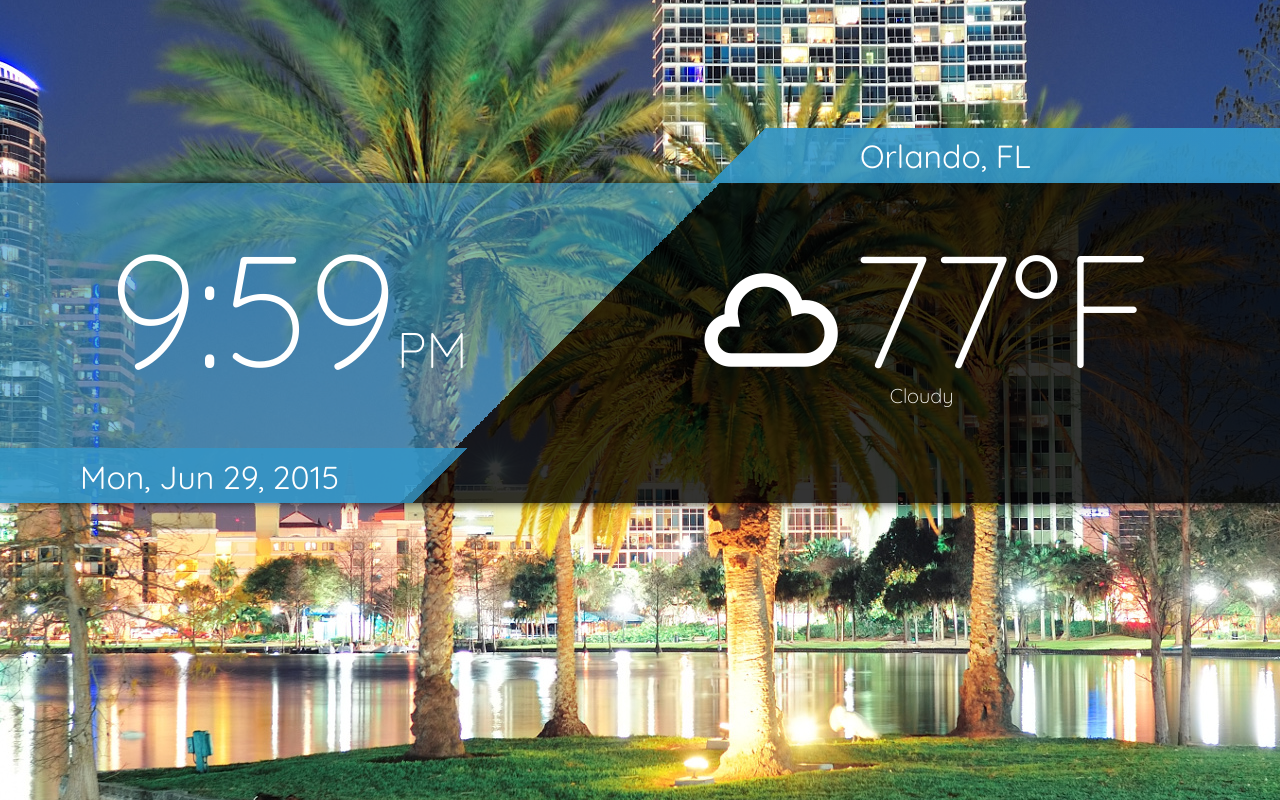
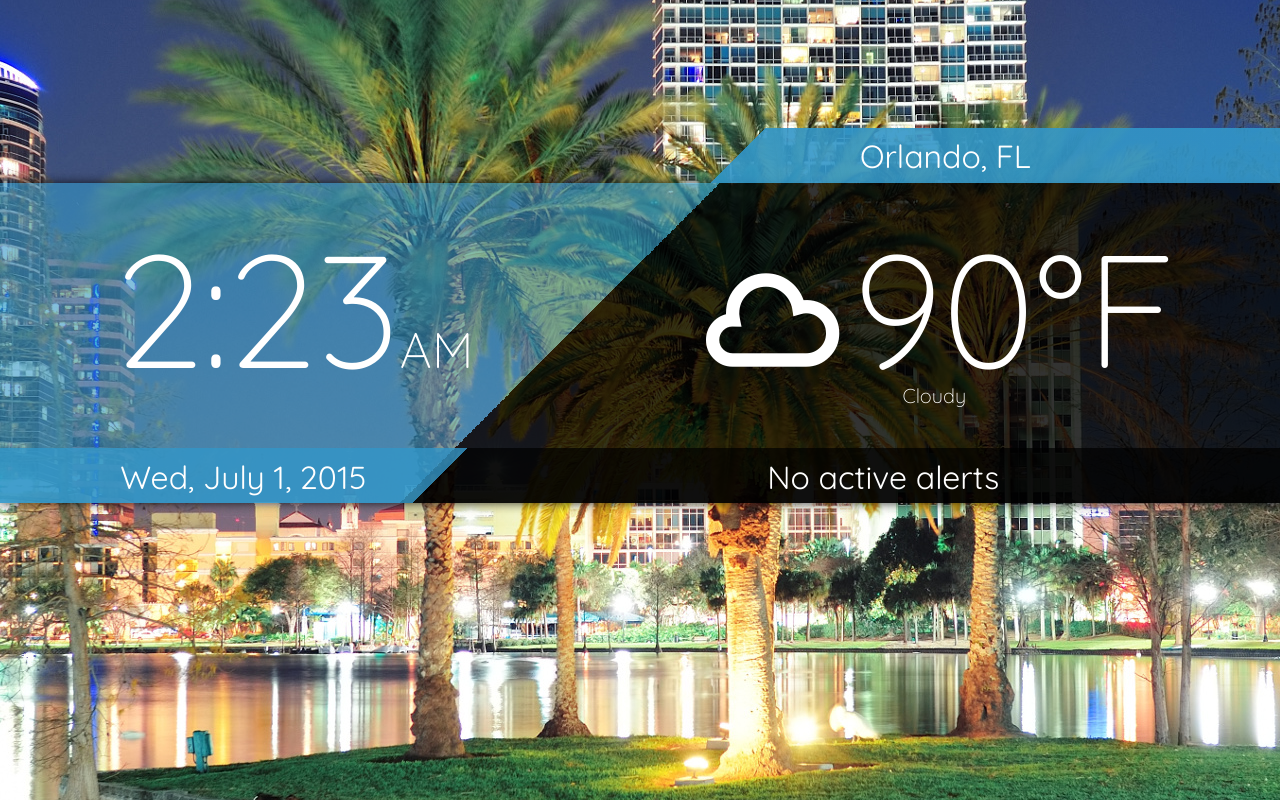
Before and after one commit to captainpainway/Weather-App, a plain HTML site: page index.htm in a window 1280 px wide. Drawn offline with Linux system fonts and the light colour scheme.

Commit message:
Got the JS time working!

```diff
--- /dev/null
+++ b/dateandtime.js
@@ -0,0 +1,30 @@
+function clock() {
+	var d = new Date();
+
+	var hours = d.getHours();
+	var minutes = d.getMinutes();
+
+	//Used to pad the minutes with leading zeros
+	minutes = (minutes < 10 ? "0" : "") + minutes;
+
+	//Math-y adjustments
+	var amPm = (hours < 12) ? "AM" : "PM";
+	hours = (hours > 12) ? hours - 12 : hours;
+	hours = (hours == 0) ? 12 : hours;
+
+	//Adds the time to the page
+	document.getElementById('time').innerHTML = hours + ":" + minutes + '<span class="ampm">' + amPm + '</span>';
+
+	var weekday = ['Sun', 'Mon', 'Tue', 'Wed', 'Thur', 'Fri', 'Sat'];
+	var day = weekday[d.getDay()];
+
+
+	var thisMonth = ['Jan', 'Feb', 'Mar', 'Apr', 'May', 'June', 'July', 'Aug', 'Sep', 'Oct', 'Nov', 'Dec']
+	var month = thisMonth[d.getMonth()];
+
+	var date = d.getDate();
+	var year = d.getFullYear();
+
+	//Adds the date to the page
+	document.getElementById('fulldate').innerHTML = day + ", " + month + " " + date + ", " + year;
+};
--- a/index.htm
+++ b/index.htm
@@ -4,7 +4,7 @@
   <link rel='stylesheet' href='font/typicons.min.css'>
 </head>
 
-<body>
+<body onload="clock(); setInterval('clock()', 1000 )">
   <main>
 
   	<header>
@@ -13,18 +13,25 @@
 
   	<section>
   		<div class="left">
-  			<p class="time">9:59<span class="ampm">PM</span></p>
+  			<p id="time"></p>
   		</div>
 
   		<div class="right">
-  			<p class="temp"><span class="typcn typcn-weather-cloudy"><span>77&deg;F</p>
+  			<p class="temp"><span class="typcn typcn-weather-cloudy"><span>90&deg;F</p>
   			<p class="weather">Cloudy</p>
   		</div>
 
-  		<div class="date">
-  			<h2>Mon, Jun 29, 2015</h2>
+  		<div class="datebar">
+  			<div class="date">
+  				<h2 id="fulldate"></h2>
+  			</div>
+  			<div class="alerts">
+  				<h2>No active alerts</h2>
+  			</div>
   		</div>
   	</section>
 
   </main>
+
+  <script type="text/javascript" src="dateandtime.js"></script>
 </body>
--- a/style.css
+++ b/style.css
@@ -54,22 +54,33 @@ section {
 }
 
 .left {
-  width: 45%;
+  width: 46%;
   float: left;
 }
 
 .right {
   width: 54%;
   float: left;
+  text-align: center;
 }
 
-.date {
+.datebar {
   width: 100%;
   float: left;
   height: 55px;
   margin-top: 15px;
   text-align: left;
-  background: linear-gradient(-45deg, rgba(0,0,0,0) 65%, rgba(50,150,200,0.8) 65%);
+  background: linear-gradient(-45deg, rgba(0,0,0,0.7) 65%, rgba(50,150,200,0.8) 65%);
+}
+
+.date {
+  width: 38%;
+  float: left;
+}
+
+.alerts {
+  width: 62%;
+  float: left;
 }
 
 /*Text tags*/
@@ -83,14 +94,14 @@ h1 {
 }
 
 h2 {
-  margin-left: 80px;
   font-weight: 300;
   line-height: 5px;
   font-size: 32px;
   font-weight: 400;
+  text-align: center;
 }
 
-.time {
+#time {
   font-size: 160px;
   font-weight: 300;
   line-height: 250px;
```
